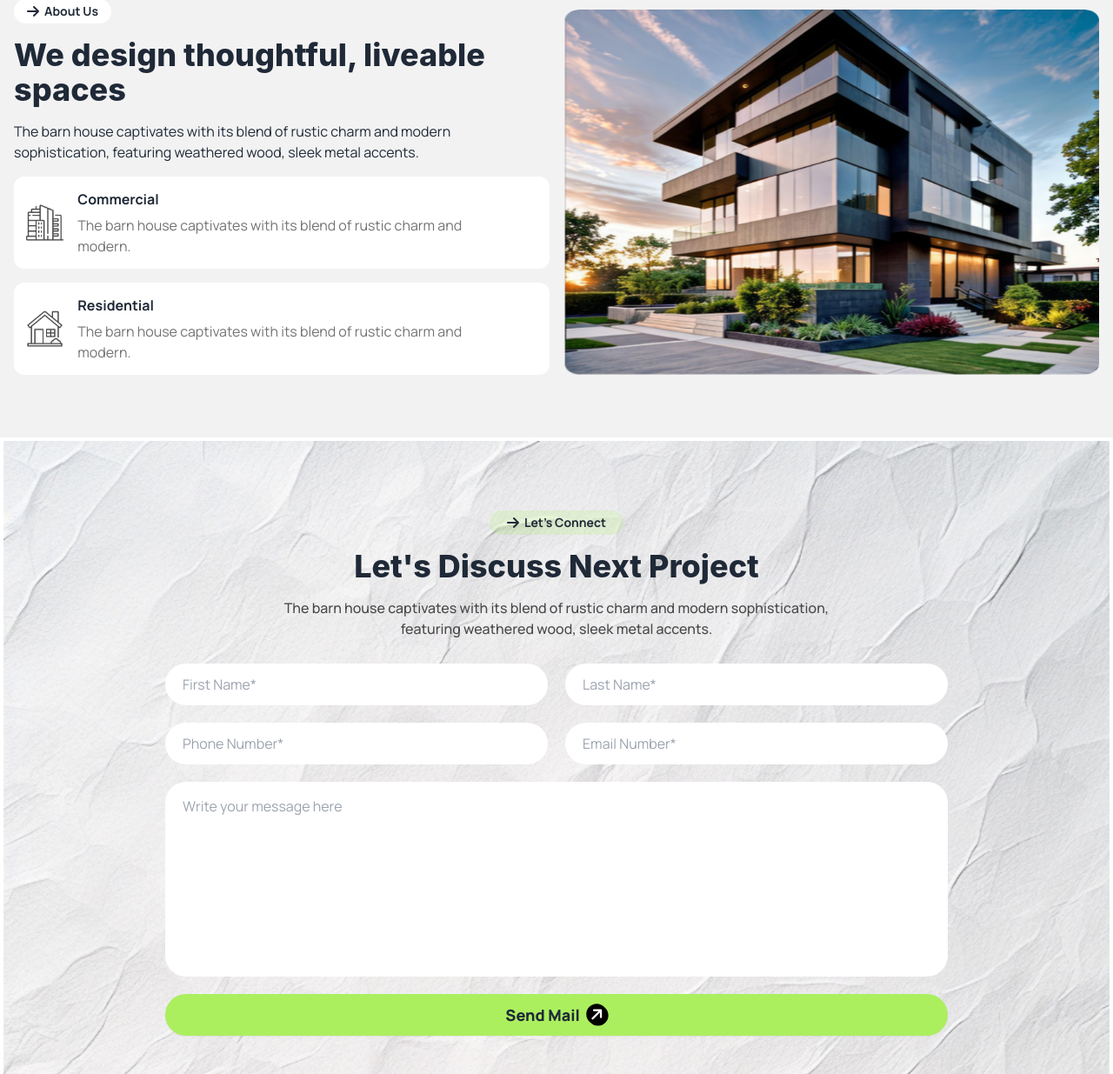
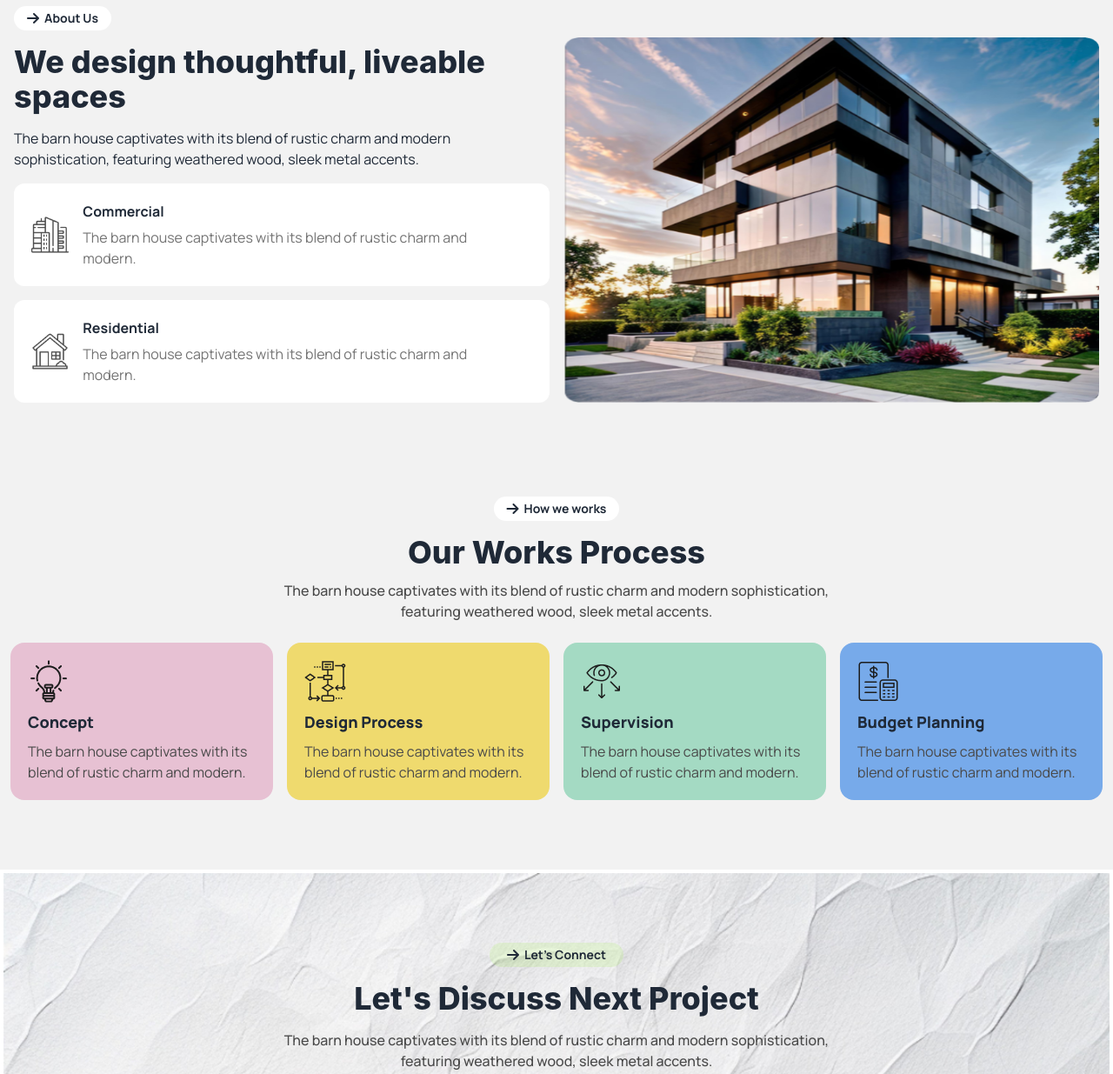
Before and after one commit to fahimKhanOnly/PH-A-3, a plain HTML site: page index.html in a window 1280 px wide. Shown: the part 793-2028 px from the top of the page at 87% size. Drawn offline with nearby package versions, Linux system fonts and the light colour scheme.

Commit message:
Completed the Work Process section.

```diff
--- a/index.html
+++ b/index.html
@@ -33,7 +33,8 @@
                 'primary-description': '#494949',
             },
             screens: {
-              'xs': '445px',
+              'xs': '480px',
+              'upper-md': '900px',
             },
           }
         }
@@ -63,12 +64,12 @@
     <main>
       <!-- About us section -->
       <section>
-        <div class="bg-base-200 py-4 flex items-center justify-center sm:py-9 lg:py-14">
+        <div class="bg-base-200 py-4 flex items-center justify-center sm:py-9 lg:py-16">
           <div class="hero-content flex-col-reverse justify-center items-end md:flex-row-reverse">
             <img src="./assets/Rectangle.png" class="w-full max-h-[420px] rounded-lg md:w-1/2 md:h-[640px]"/>
             <div class="lg:w-1/2 relative">
-              <img class="absolute -top-12 -left-12 hidden lg:block" src="./assets/Vector.png">
-              <div class="bg-white py-1 rounded-3xl flex max-w-28 mx-auto flex-row mb-4 items-center justify-center gap-1.5 md:mx-0">
+              <img class="absolute -top-14 -left-12 hidden lg:block" src="./assets/Vector.png">
+              <div class="bg-white py-1 rounded-3xl flex w-28 mx-auto flex-row mb-4 items-center justify-center gap-1.5 md:mx-0">
                 <i class="fa-solid fa-arrow-right"></i>
                 <p class="font-bold text-sm">About Us</p>
               </div>
@@ -79,7 +80,7 @@
 
               <!-- Cards -->
               <div class="flex flex-col gap-y-4 sm:items-center sm:justify-center sm:gap-4 sm:flex-row md:flex-col">
-                <div class="flex flex-row gap-4 bg-white rounded-xl p-5 md:p-3.5 md:items-center lg:w-full">
+                <div class="flex flex-row gap-4 bg-white rounded-xl p-5 md:items-center lg:w-full">
                   <img class="size-10 md:size-11" src="./assets/commercial.png">
                   <div class="space-y-1.5">
                     <h4 class="font-bold">Commercial</h4>
@@ -87,7 +88,7 @@
                   </div>
                 </div>
 
-                <div class="flex flex-row gap-4 bg-white rounded-xl p-5 md:p-3.5 md:items-center lg:w-full">
+                <div class="flex flex-row gap-4 bg-white rounded-xl p-5 md:items-center lg:w-full">
                   <img class="size-10 md:size-11" src="./assets/residential.png">
                   <div class="space-y-1.5">
                     <h4 class="font-bold">Residential</h4>
@@ -100,6 +101,43 @@
         </div>
       </section>
 
+      <!-- Works Process section -->
+      <section class="bg-[#F2F2F2]">
+        <div class="xl:container mx-auto py-7 px-3 sm:pb-11 md:pb-20">
+          <div class="flex flex-col items-center">
+            <div class="bg-white py-1 rounded-3xl flex w-36 mx-auto flex-row mb-4 items-center justify-center gap-1.5 md:mx-0">
+              <i class="fa-solid fa-arrow-right"></i>
+              <p class="font-bold text-sm">How we works</p>
+            </div>
+            <h1 class="inter-font text-2xl text-center font-extrabold mb-3 sm:text-4xl">Our Works Process</h1>
+            <p class="text-center font-medium leading-6 text-primary-description max-w-2xl text-sm sm:text-base">The barn house captivates with its blend of rustic charm and modern sophistication, featuring weathered wood, sleek metal accents.</p>
+          </div>
+
+          <div class="grid gap-4 mt-6 sm:grid-cols-2 upper-md:grid-cols-4">
+            <div class="p-5 bg-[#E7C1D3] rounded-2xl">
+              <img src="./assets/concept.png" alt="Concept">
+              <h4 class="text-lg font-extrabold my-2">Concept</h4>
+              <p class="text-primary-description xs:pr-10 upper-md:pr-0">The barn house captivates with its blend of rustic charm and modern.</p>
+            </div>
+            <div class="p-5 bg-[#EFDA6E] rounded-2xl">
+              <img src="./assets/flow-chart.png" alt="Flow Chart">
+              <h4 class="text-lg font-extrabold my-2">Design Process</h4>
+              <p class="text-primary-description xs:pr-10 upper-md:pr-0">The barn house captivates with its blend of rustic charm and modern.</p>
+            </div>
+            <div class="p-5 bg-[#A4DAC3] rounded-2xl">
+              <img src="./assets/vision.png" alt="Vision">
+              <h4 class="text-lg font-extrabold my-2">Supervision</h4>
+              <p class="text-primary-description xs:pr-10 upper-md:pr-0">The barn house captivates with its blend of rustic charm and modern.</p>
+            </div>
+            <div class="p-5 bg-[#77AAEA] rounded-2xl">
+              <img src="./assets/budget-planning.png" alt="Budget Planning">
+              <h4 class="text-lg font-extrabold my-2">Budget Planning</h4>
+              <p class="text-primary-description xs:pr-10 upper-md:pr-0">The barn house captivates with its blend of rustic charm and modern.</p>
+            </div>
+          </div>
+        </div>
+
+      </section>
 
 
       <!-- Discuss Section -->
@@ -109,8 +147,8 @@
             <i class="fa-solid fa-arrow-right"></i>
             <p class="font-bold text-sm">Let's Connect</p>
           </div>
-          <h1 class="inter-font text-3xl text-center font-extrabold sm:text-4xl">Let's Discuss Next Project</h1>
-          <p class="text-center font-medium leading-6 text-primary-description max-w-2xl ">The barn house captivates with its blend of rustic charm and modern sophistication, featuring weathered wood, sleek metal accents.</p>
+          <h1 class="inter-font text-2xl text-center font-extrabold sm:text-4xl">Let's Discuss Next Project</h1>
+          <p class="text-center font-medium leading-6 text-primary-description max-w-2xl text-sm sm:text-base">The barn house captivates with its blend of rustic charm and modern sophistication, featuring weathered wood, sleek metal accents.</p>
           <form class="w-full grid grid-cols-1 gap-5 mt-3 sm:grid-cols-2 sm:w-fit md:w-4/5 lg:max-w-[900px]">
             <input class="rounded-3xl border-none outline-none h-[48px] pl-5" type="text" placeholder="First Name*">
             <input class="rounded-3xl border-none outline-none h-[48px] pl-5" type="text" placeholder="Last Name*">
@@ -134,7 +172,7 @@
             </div>
             <h1 class="text-3xl font-black">Rinterio</h1>
           </div>
-          <p class="text-gray-400 font-medium leading-6 md:w-3/4">The barn house captivates with its blend of rustic charm and modern sophistication, featuring weathered wood, sleek metal accents.</p>
+          <p class="text-gray-400 font-medium text-sm leading-6 sm:text-base md:w-3/4">The barn house captivates with its blend of rustic charm and modern sophistication, featuring weathered wood, sleek metal accents.</p>
           <ul class="flex flex-col gap-6 sm:flex-row sm:w-4/5 sm:justify-between sm:gap-0 sm:my-6">
             <li class="md:hover:text-white cursor-pointer text-[#E9E9E9]"><a>Home</a></li>
             <li class="md:hover:text-white cursor-pointer text-[#E9E9E9]"><a>Services</a></li>
```
